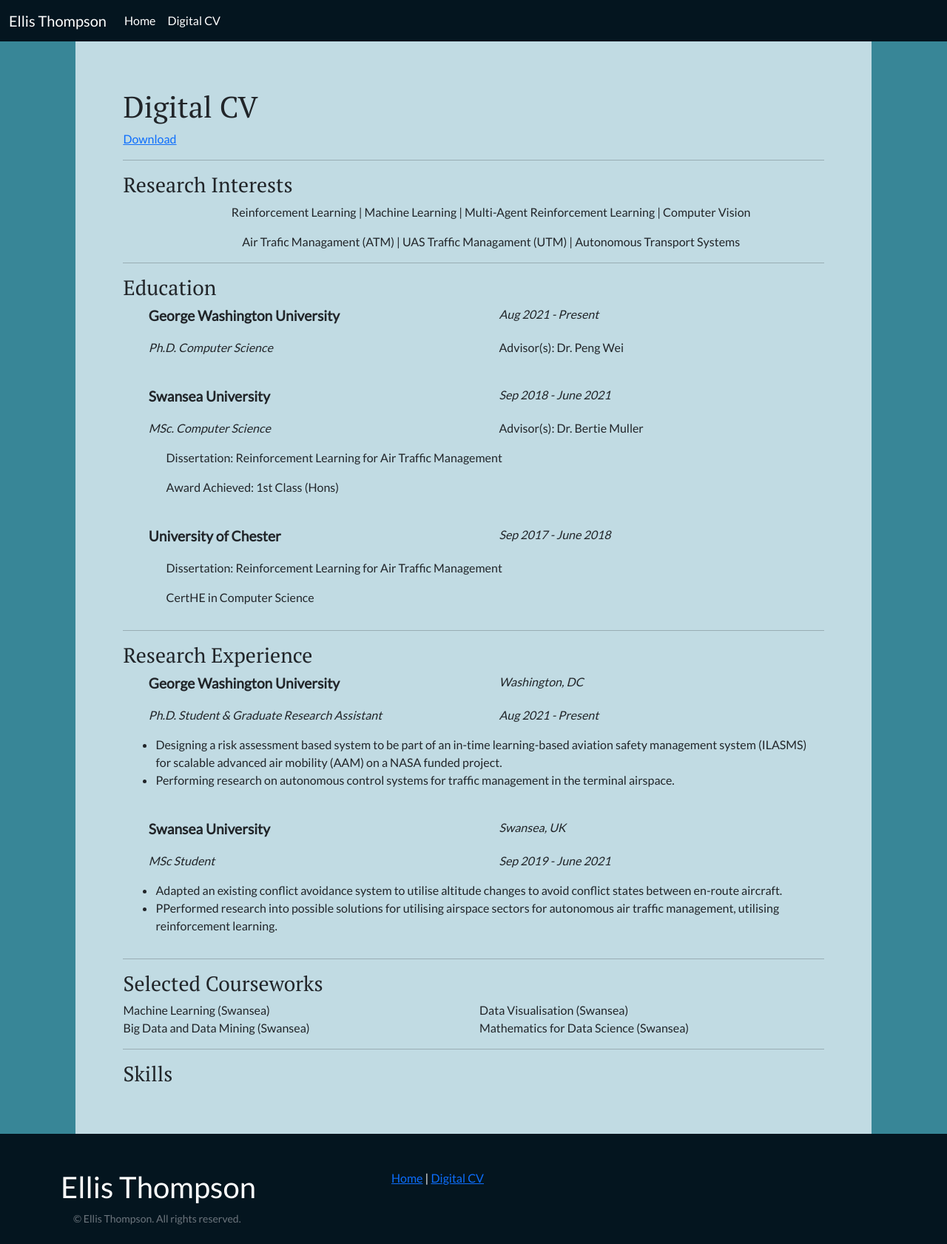
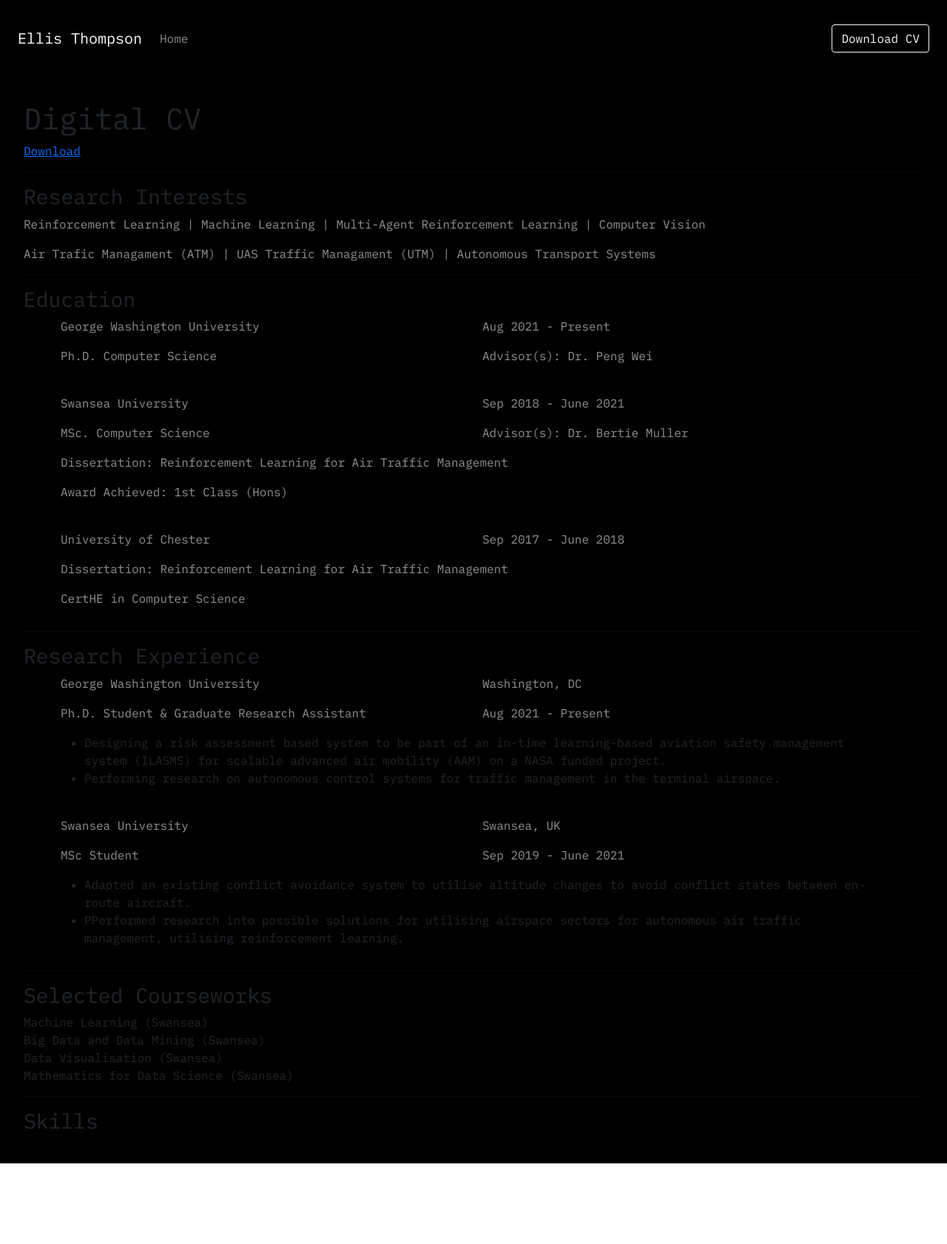
Before and after one commit to Ellislee1/Ellislee1.github.io, a React (Create React App) app: page /cv in a window 1280 px wide. Shown: the whole page at 74% size. After the commit the page ends 1573 px from the top, so only its background shows below. Built offline with nearby package versions, Linux system fonts and the light colour scheme.

Commit message:
new landing page

```diff
--- a/src/components/App.js
+++ b/src/components/App.js
@@ -9,52 +9,33 @@ function App() {
       <head>
       <link href="https://cdn.jsdelivr.net/npm/bootstrap@5.0.2/dist/css/bootstrap.min.css" rel="stylesheet" integrity="sha384-EVSTQN3/azprG1Anm3QDgpJLIm9Nao0Yz1ztcQTwFspd3yD65VohhpuuCOmLASjC" crossorigin="anonymous"></link>
       <link rel="stylesheet" href="https://fonts.googleapis.com/css?family=Lato"></link>
-      <link rel="stylesheet" href="https://fonts.googleapis.com/css?family=PT+Serif"></link>
+      <link rel="stylesheet" href="https://fonts.googleapis.com/css?family=IBM+Plex+Mono"></link>
       </head>
     <div class="page-content">
       <header>
-        <nav class="navbar navbar-expand-lg navbar-dark nav-colour">
-          <div class="container-fluid">
-            <a class="navbar-brand" href="#">Ellis Thompson</a>
-            <button class="navbar-toggler" type="button" data-bs-toggle="collapse" data-bs-target="#navbarNav" aria-controls="navbarNav" aria-expanded="false" aria-label="Toggle navigation">
+        <nav class="navbar navbar-expand-lg navbar-dark bg-custom">
+            <Link class="navbar-brand" to="/">Ellis Thompson</Link>
+            <button class="navbar-toggler" type="button" data-toggle="collapse" data-target="#navbarText" aria-controls="navbarText" aria-expanded="false" aria-label="Toggle navigation">
               <span class="navbar-toggler-icon"></span>
             </button>
-            <div class="collapse navbar-collapse" id="navbarNav">
-              <ul class="navbar-nav">
+            <div class="collapse navbar-collapse" id="navbarText">
+              <ul class="navbar-nav mr-auto">
                 <li class="nav-item">
-                  <Link class="nav-link active" to="/">Home</Link>
-                </li>
-                <li class="nav-item">
-                  <Link class="nav-link active" to="/cv">Digital CV</Link>
+                  <Link to="/" class="nav-link" href="#">Home</Link>
                 </li>
               </ul>
+              <div class="navbar-right">
+                <a href="./assets/Ellis_Thompson_CV.pdf" download="Ellis Thompson CV.pdf" class="btn btn-outline-light">Download CV</a>
+              </div>
             </div>
-          </div>
         </nav>
       </header>
 
       <main>
         <div class="content">
-            <div class="content-wrap">
-              <Outlet />
-            </div>
+          <Outlet />
         </div>
       </main>
-
-      <footer class="w-100 py-4 flex-shrink-0">
-        <div class="container py-4">
-            <div class="row gy-4 gx-5">
-                <div class="col-lg-4 col-md-6">
-                    <h5 class="h1 text-white">Ellis Thompson</h5>
-                    {/* <p class="small text-muted">Lorem ipsum dolor sit amet, consectetur adipisicing elit, sed do eiusmod tempor incididunt.</p> */}
-                    <p class="small text-muted mb-0">&copy; Ellis Thompson. All rights reserved.</p>
-                </div>
-                <div class="col-lg-3 col-md-6 text-center text-white">
-                  <Link to="/">Home</Link> | <Link to="/cv">Digital CV</Link>
-                </div>
-            </div>
-        </div>
-    </footer>
     </div>
 
     </div>
--- a/src/components/Main.js
+++ b/src/components/Main.js
@@ -3,7 +3,37 @@ import 'bootstrap/dist/css/bootstrap.min.css';
 function Main() {
     return (
       <div className="Main">
-          <h1>Ellis Thompson</h1>
+        <div class="padding-3">
+          <div class="container">
+            <div class="row">
+              <div class="col-12 d-flex justify-content-center align-items-center">
+                <div class="typewriter constrained">
+                  <h1 id="title">Ellis Thompson</h1>
+                </div>
+              </div>
+            </div>
+            <div class="row">
+              <div class="col-12 d-flex justify-content-center align-items-center">
+              < h3 class="subtitle">Ph.D. Computer Science Student</h3>
+              </div>
+            </div>
+          </div>
+          <br />
+          <div class="container ">
+            <div class="row d-flex justify-content-center align-items-center">
+              <div class="col-8">
+                <p>
+                  I'm Ellis, a Ph.D. candidate at George Washington University (Washington, DC), studying Computer Science. I have Masters degree in Computer Science from Swansea University (2021) and currently have a research focus in using Reinforcement Learning for Air Traffic Management (ATM).
+                </p>
+                <p>
+                  My classes focus on related topics with a drive in Machine Learning and AI based modules but I have taken an interest in Programming (C++/C#) and Data Visualisation/Manipulation modules.
+                </p>
+              </div>
+            </div>
+          </div>
+
+        </div>
+
       </div>
     );
   }
--- a/src/index.css
+++ b/src/index.css
@@ -1,3 +1,9 @@
 body {
   min-height: 100vh;
 }
+
+html,
+body {
+  height: 100%;
+  margin: 0;
+}
--- a/src/styles/app.css
+++ b/src/styles/app.css
@@ -1,63 +1,75 @@
 * {
-    font-family: 'Lato', sans-serif;
+    font-family: 'IBM Plex Mono', monospace;
 }
-html {
-    background-color: #04151f;
+
+.App {
+    min-height: 100vh;
+    background-color: black;
 }
 
 .page-content {
-    position: relative;
     min-height: 100vh;
 }
 
-.content-wrap{
-    min-height: 80vh;
-    padding-bottom: 2.5rem;
+p {
+    color: rgba(207, 207, 207, 0.699);
+    text-align: justify;
 }
 
-.double-col {
-    columns: 2;
-    -webkit-columns: 2;
-    -moz-columns: 2;
+header {
+    background-color: black;
+    padding: 1.5em;
+}
+
+.navbar-right {
+    margin-left: auto;
+    order: 2;
 }
 
 .content {
-    margin: 0% 8% 0% 8%;
-    padding: 5%;
-    background-color: #C1DBE3;
+    padding: 2em;
 }
 
-p {
-    margin-left: 5%;
+.constrained {
+    display: inline-block;
 }
 
-main {
-    background-color: #388697;
-    /* background-color: #fa8334; */
+.subtitle {
+    font-style: italic;
+    text-decoration: underline;
+    font-size: 1.3em;
+    color: rgb(161, 161, 161);
 }
 
-footer {
-    position: absolute;
-    bottom: 0;
-    width: 100%;
-    height: 2.5rem;
-    background-color: #04151f;
+#title {
+    font-weight: bold !important;
+    font-size: 2.5em !important;
+    color: #fff;
 }
 
-.nav-colour {
-    background-color: #04151f !important;
+.padding-3 {
+    padding: 3;
 }
 
-h1, h2, h3 {
-    font-family: 'PT Serif', serif;
-    font-size: larger;
-}
+.typewriter h1 {
+    overflow: hidden; /* Ensures the content is not revealed until the animation */
+    border-right: .15em solid orange; /* The typwriter cursor */
+    white-space: nowrap; /* Keeps the content on a single line */
+    margin: 0 auto; /* Gives that scrolling effect as the typing happens */
+    letter-spacing: .15em; /* Adjust as needed */
+    animation:
+      typing 1.75s steps(30, end),
+      blink-caret .75s step-end infinite;
+  }
 
-.item-header {
-    font-weight: bold !important;
-    font-size: 1.2em;
-}
+  /* The typing effect */
+  @keyframes typing {
+    from { width: 0 }
+    to { width: 100% }
+  }
 
-.font-italic {
-    font-style: italic !important;
-}
+  /* The typewriter cursor effect */
+  @keyframes blink-caret {
+    from, to { border-color: transparent }
+    50% { border-color: orange; }
+  }
```
